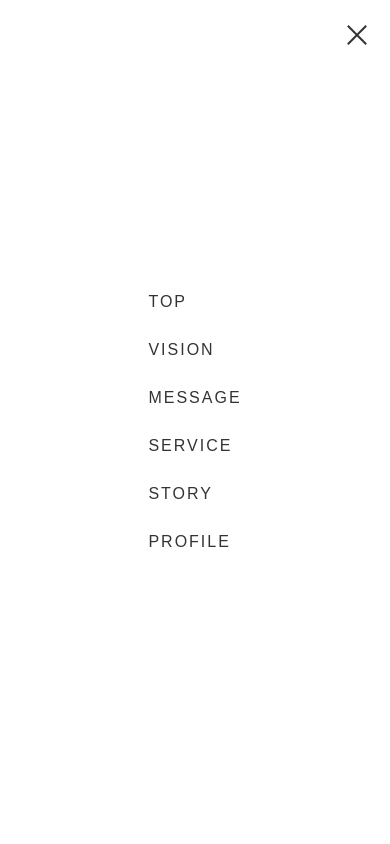
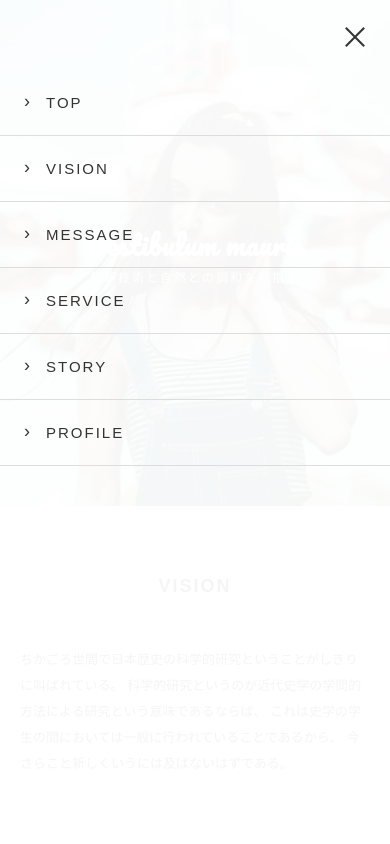
Before and after one commit to Arif-Ur-Rahman/jb-connect, a plain HTML site: page index.html in a window 390 px wide. Both pictures are taken after a click on the element 357 px from the left and 35 px from the top of the page. Shown: the top 844 px of the page. Drawn offline with Linux system fonts and the light colour scheme.

Commit message:
Menu responsive

```diff
--- a/css/style.css
+++ b/css/style.css
@@ -436,44 +436,72 @@ body {
 
 
 /* RESPONSIVE */
-/* =========================
-   MOBILE (PDF MATCH)
-========================= */
+
 @media (max-width: 768px) {
 
-  /* ---------- HEADER / NAV ---------- */
-   .hamburger {
-    display: block;
-  }
+  @media (max-width: 768px) {
 
-  /* NAV OVERLAY (TOP → DOWN) */
+  /* ===== NAV OVERLAY ===== */
   .nav {
     position: fixed;
-    top: -100%;
-    left: 0;
+    inset: 0;
     width: 100%;
     height: 100vh;
-    background: #fff;
-    display: flex;
-    justify-content: center;
-    align-items: center;
-    transition: top 0.4s ease;
+    background: rgba(255, 255, 255, 0.96);
+    transform: translateY(-100%);
+    transition: transform 0.4s ease;
     z-index: 999;
+    padding-top: 70px;
   }
 
   .nav.active {
-    top: 0;
+    transform: translateY(0);
   }
 
+  /* ===== MENU LIST ===== */
   .nav ul {
-    flex-direction: column;
-    gap: 30px;
+    display: block;        /* IMPORTANT */
+    width: 100%;
+    padding: 0;
+    margin: 0;
   }
 
-  .nav a {
-    font-size: 16px;
+  .nav ul li {
+    border-bottom: 1px solid #ddd;
+  }
+
+  .nav ul li a {
+    display: flex;
+    align-items: center;
+    gap: 14px;
+    padding: 22px 24px;
+    font-size: 15px;
     letter-spacing: 2px;
+    color: #333;
+    text-decoration: none;
   }
+
+  /* Arrow (LEFT) */
+  .nav ul li a::before {
+    content: "›";
+    font-size: 18px;
+    transform: translateY(-1px);
+  }
+
+  /* ===== HAMBURGER / CLOSE ===== */
+  .hamburger {
+    display: block;
+    position: fixed;
+    top: 22px;
+    right: 22px;
+    z-index: 1000;
+  }
+
+  .hamburger span {
+    background: #333;
+  }
+}
+
 
   /* HERO */
   .hero {
```
